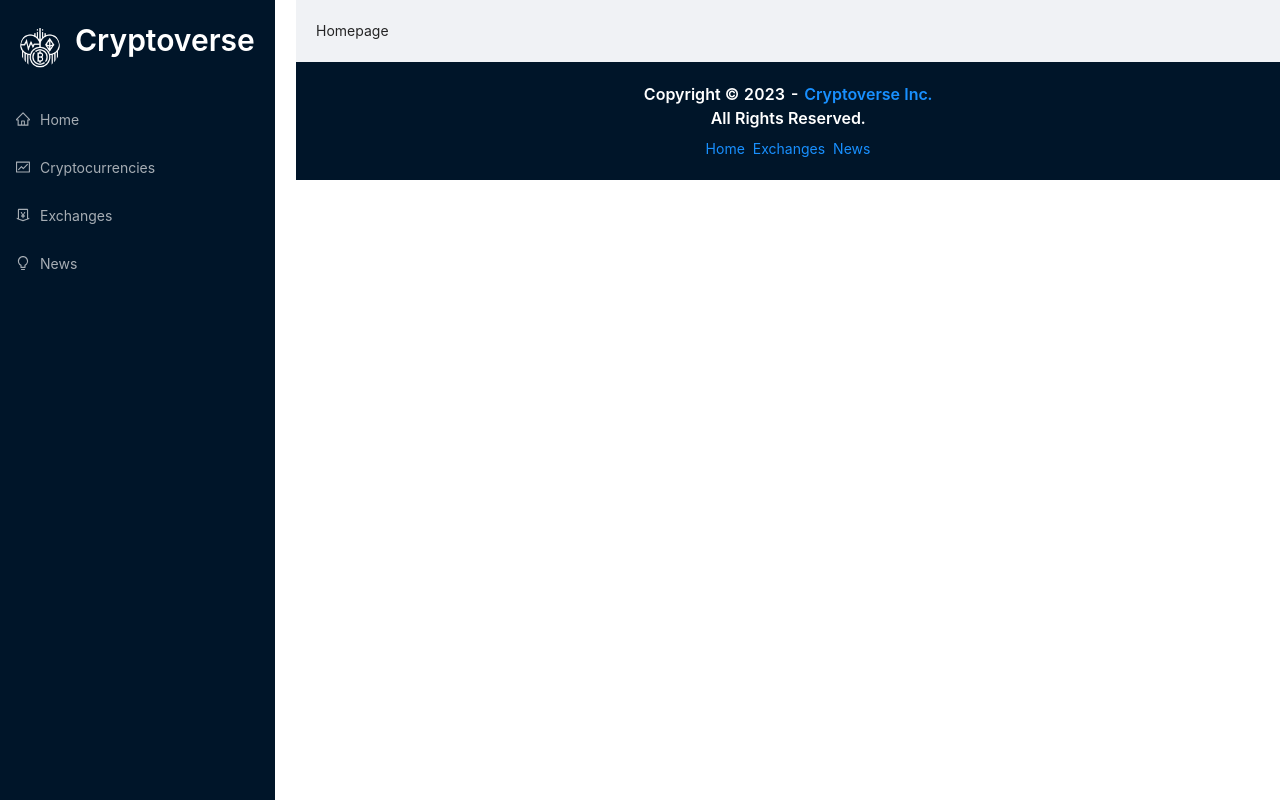
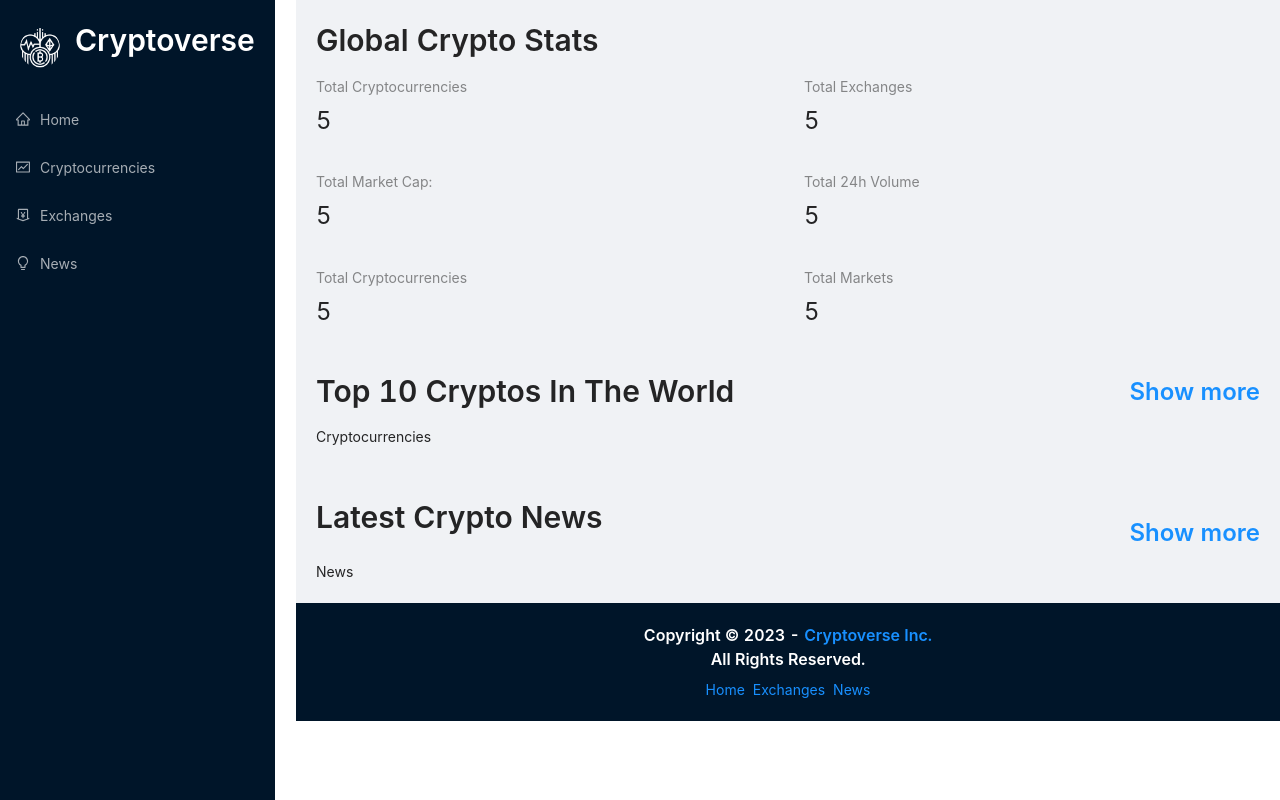
Before and after one commit to iradbouzidi/react-cryptocurrency-app, a React (Create React App) app: page / in a window 1280 px wide. Built offline with nearby package versions, Linux system fonts and the light colour scheme.

Commit message:
create homepage

```diff
--- a/src/components/Homepage.jsx
+++ b/src/components/Homepage.jsx
@@ -1,7 +1,66 @@
 import React from "react";
+import millify from "millify";
+import { Typography, Row, Col, Statistic } from "antd";
+import { Link } from "react-router-dom";
+
+//import { useGetCryptosQuery } from "../services/cryptoApi";
+import Cryptocurrencies from "./Cryptocurrencies";
+import News from "./News";
+import Loader from "./Loader";
+
+const { Title } = Typography;
 
 const Homepage = () => {
-  return <div>Homepage</div>;
+  //const { data, isFetching } = useGetCryptosQuery(10);
+  //const globalStats = data?.data?.stats;
+
+  //if (isFetching) return <Loader />;
+
+  return (
+    <>
+      <Title level={2} className="heading">
+        Global Crypto Stats
+      </Title>
+      <Row gutter={[32, 32]}>
+        <Col span={12}>
+          <Statistic title="Total Cryptocurrencies" value={5} />
+        </Col>
+        <Col span={12}>
+          <Statistic title="Total Exchanges" value={5} />
+        </Col>
+        <Col span={12}>
+          <Statistic title="Total Market Cap:" value={5} />
+        </Col>
+        <Col span={12}>
+          <Statistic title="Total 24h Volume" value={5} />
+        </Col>
+        <Col span={12}>
+          <Statistic title="Total Cryptocurrencies" value={5} />
+        </Col>
+        <Col span={12}>
+          <Statistic title="Total Markets" value={5} />
+        </Col>
+      </Row>
+      <div className="home-heading-container">
+        <Title level={2} className="home-title">
+          Top 10 Cryptos In The World
+        </Title>
+        <Title level={3} className="show-more">
+          <Link to="/cryptocurrencies">Show more</Link>
+        </Title>
+      </div>
+      <Cryptocurrencies simplified />
+      <div className="home-heading-container">
+        <Title level={2} className="home-title">
+          Latest Crypto News
+        </Title>
+        <Title level={3}>
+          <Link to="/news">Show more</Link>
+        </Title>
+      </div>
+      <News simplified />
+    </>
+  );
 };
 
 export default Homepage;
--- /dev/null
+++ b/src/components/Loader.jsx
@@ -0,0 +1,10 @@
+import React from "react";
+import { Spin } from "antd";
+
+const Loader = () => (
+  <div className="loader">
+    <Spin />
+  </div>
+);
+
+export default Loader;
```
